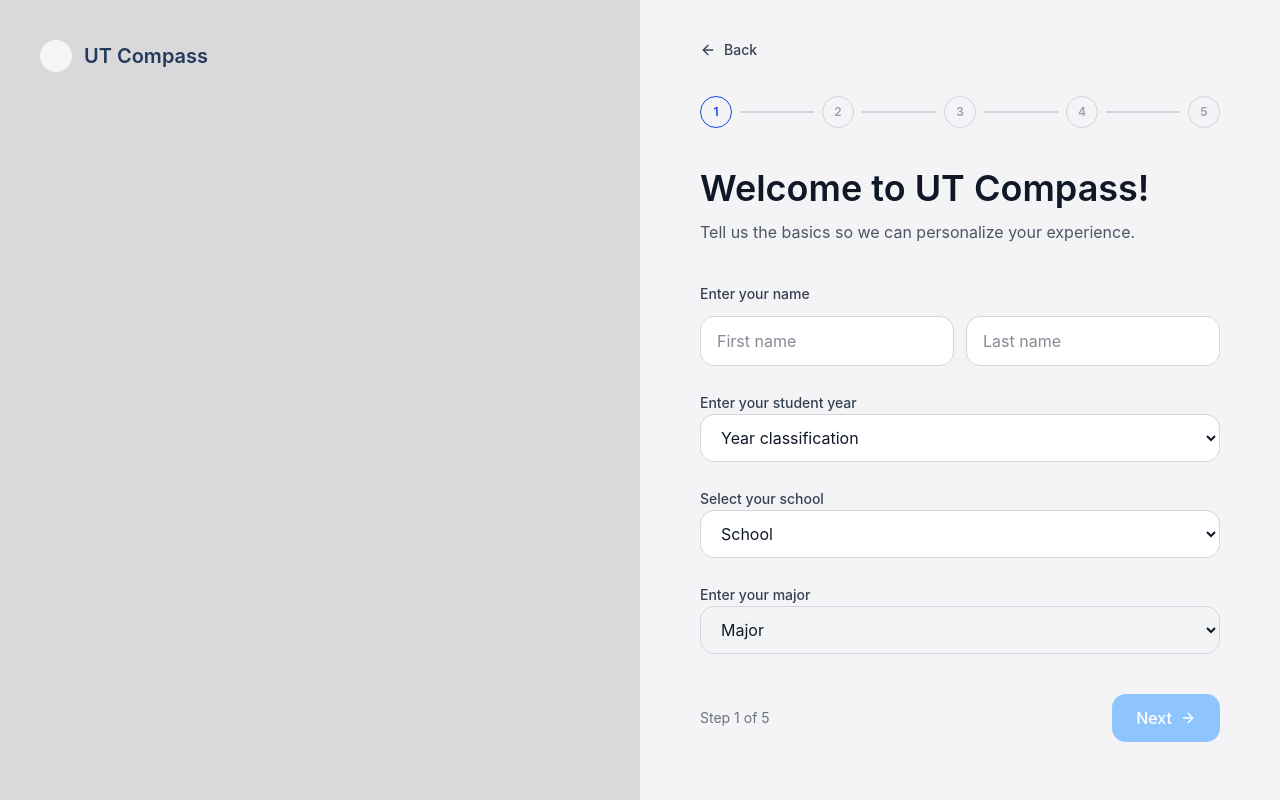
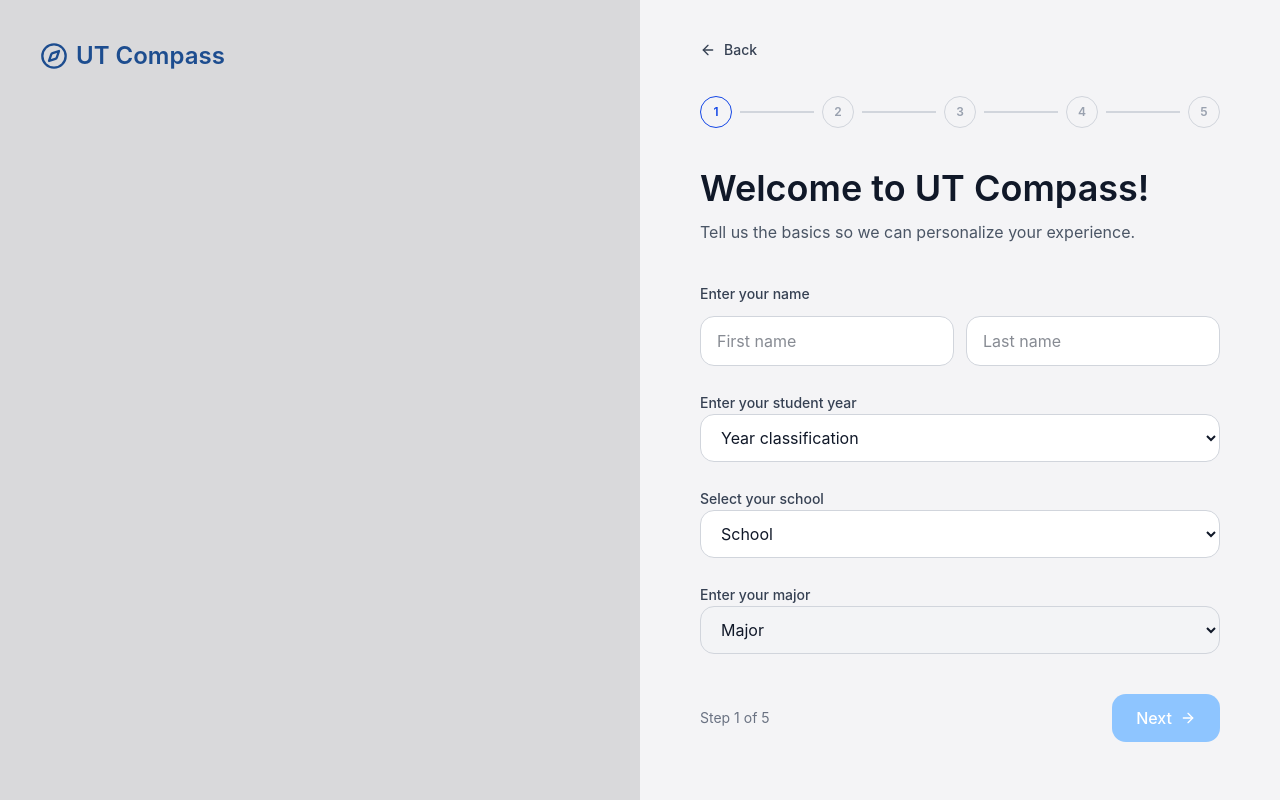
Before and after one commit to eon1999/ut-compass, a Next.js app: page /onboarding in a window 1280 px wide. Built offline with nearby package versions, Linux system fonts and the light colour scheme.

Commit message:
Added compass

```diff
--- a/app/onboarding/page.tsx
+++ b/app/onboarding/page.tsx
@@ -2,7 +2,8 @@
 
 import { FormEvent, useEffect, useMemo, useState } from "react";
 import { useRouter } from "next/navigation";
-import { ArrowLeft, ArrowRight, Check } from "lucide-react";
+import { ArrowLeft, ArrowRight, Check, Compass } from "lucide-react";
+
 
 
 type OnboardingFormData = {
@@ -455,8 +456,8 @@
   return (
    <main className="min-h-screen bg-[#f4f4f6] lg:grid lg:grid-cols-2">
       <section className="hidden bg-[#d9d9db] p-10 lg:flex lg:flex-col">
-        <div className="inline-flex items-center gap-3 text-xl font-semibold text-[#23395d]">
-          <span className="h-8 w-8 rounded-full bg-white/75" />
+        <div className="inline-flex items-center gap-2 text-2xl font-semibold text-[#1d4d8f]">
+          <Compass className="h-7 w-7" />
           UT Compass
         </div>
       </section>
```
